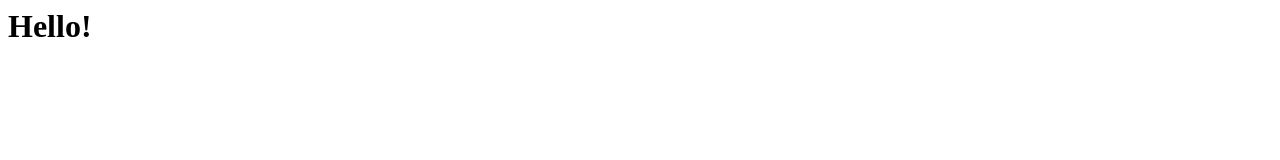
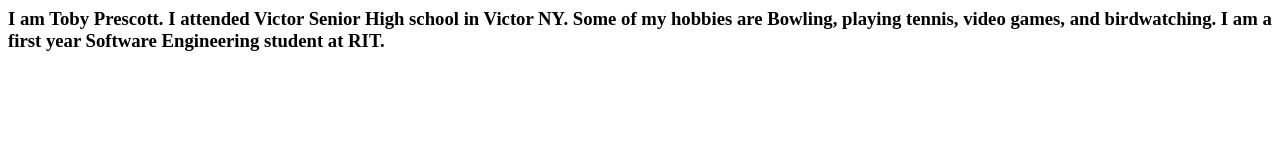
Before and after one commit to Prescott-TP/SWEN101, a plain HTML site: page index.html in a window 1280 px wide. Drawn offline with Linux system fonts and the light colour scheme.

Commit message:
Added pgh about self

```diff
--- a/index.html
+++ b/index.html
@@ -1 +1,3 @@
-<h1>Hello!</h1>
+<h3>
+I am Toby Prescott. I attended Victor Senior High school in Victor NY. Some of my hobbies are Bowling, playing tennis, video games, and birdwatching. I am a first year Software Engineering student at RIT.
+</h3>
```
